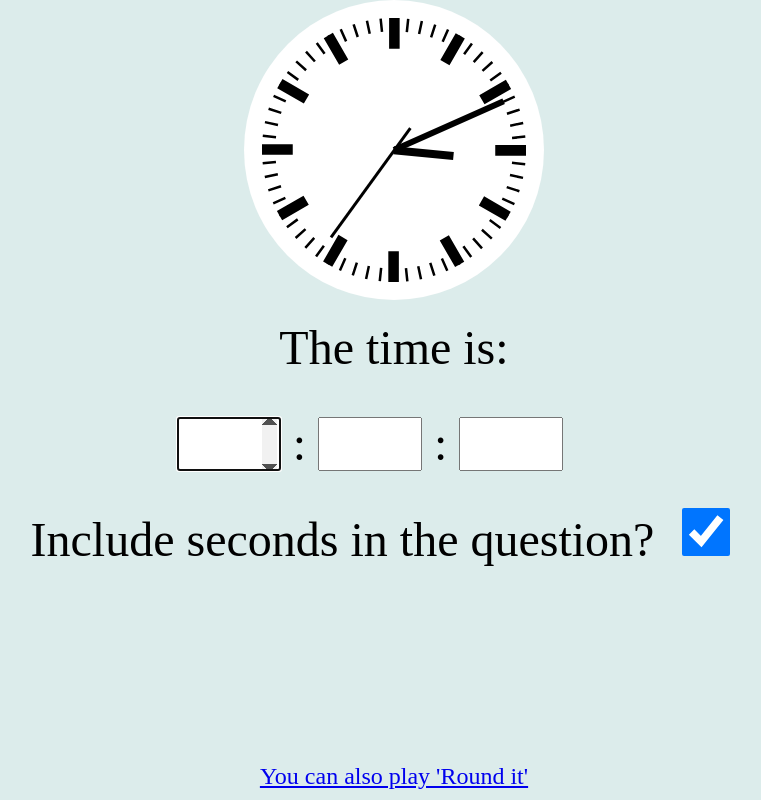
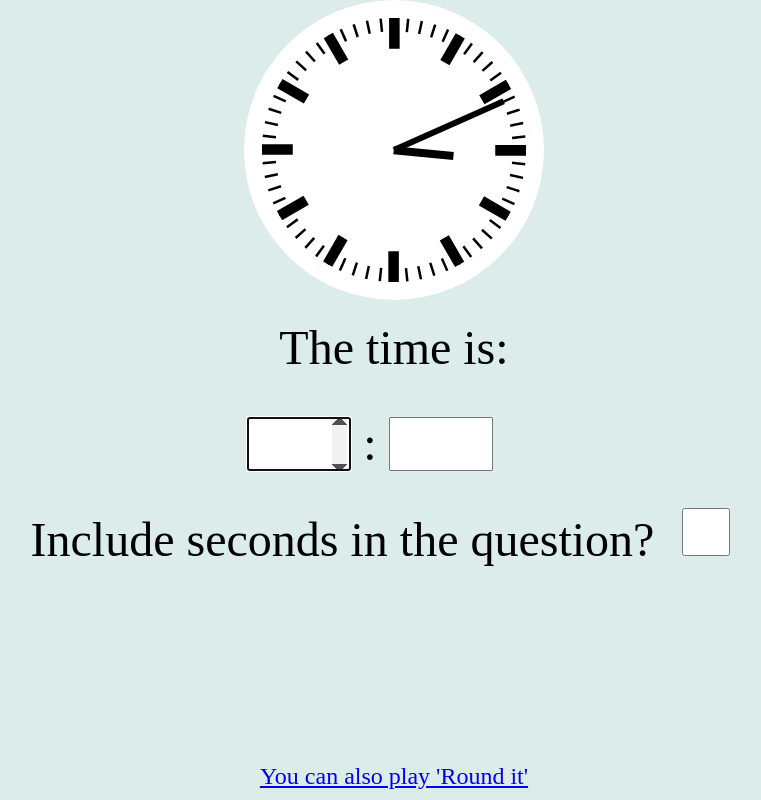
Before and after one commit to pauldambra/clocky-mc-face, a React app: page / in a window 1280 px wide. Shown: the whole page, without its empty margins (246-1007 px from the left). Built offline with nearby package versions, Linux system fonts and the light colour scheme.

Commit message:
start with seconds excluded

```diff
--- a/src/ClockyMcFace.js
+++ b/src/ClockyMcFace.js
@@ -12,9 +12,10 @@ const ClockyMcFace = () => {
   })
   const [answerIsCorrect, setAnswerIsCorrect] = React.useState(null)
   const [q, setQuestion] = React.useState(question.read())
-  const [includeSeconds, setIncludeQuestions] = React.useState(true)
+  const [includeSeconds, setIncludeQuestions] = React.useState(false)
 
   const handleAnswerChange = (answer) => {
+    console.log({ handling: answer })
     setAnswer(answer)
     setAnswerIsCorrect(question.checkAnswer(answer, includeSeconds))
   }
--- a/src/QuestionRow.js
+++ b/src/QuestionRow.js
@@ -8,8 +8,10 @@ const getRotation = selector => document.querySelector(selector) &&
 
 const cssRotation = hours => `rotateZ(${hours}deg)`
 
-const setRotation = (elementId, rotation) => (document.getElementById(elementId)
-  .style.transform = cssRotation(rotation))
+const setRotation = (elementId, rotation) => {
+  const element = document.getElementById(elementId)
+  element && (element.style.transform = cssRotation(rotation))
+}
 
 export const QuestionRow = ({ hours, minutes, seconds, includeSeconds, showRow }) => {
   const hands = toHandPosition({ hours, minutes, seconds })
```
Also changed, not shown: docs/index.html (+1 -1 lines), package.json (+4 -4 lines), test/excludeSeconds.test.js (+8 -22 lines), 2 other files.
